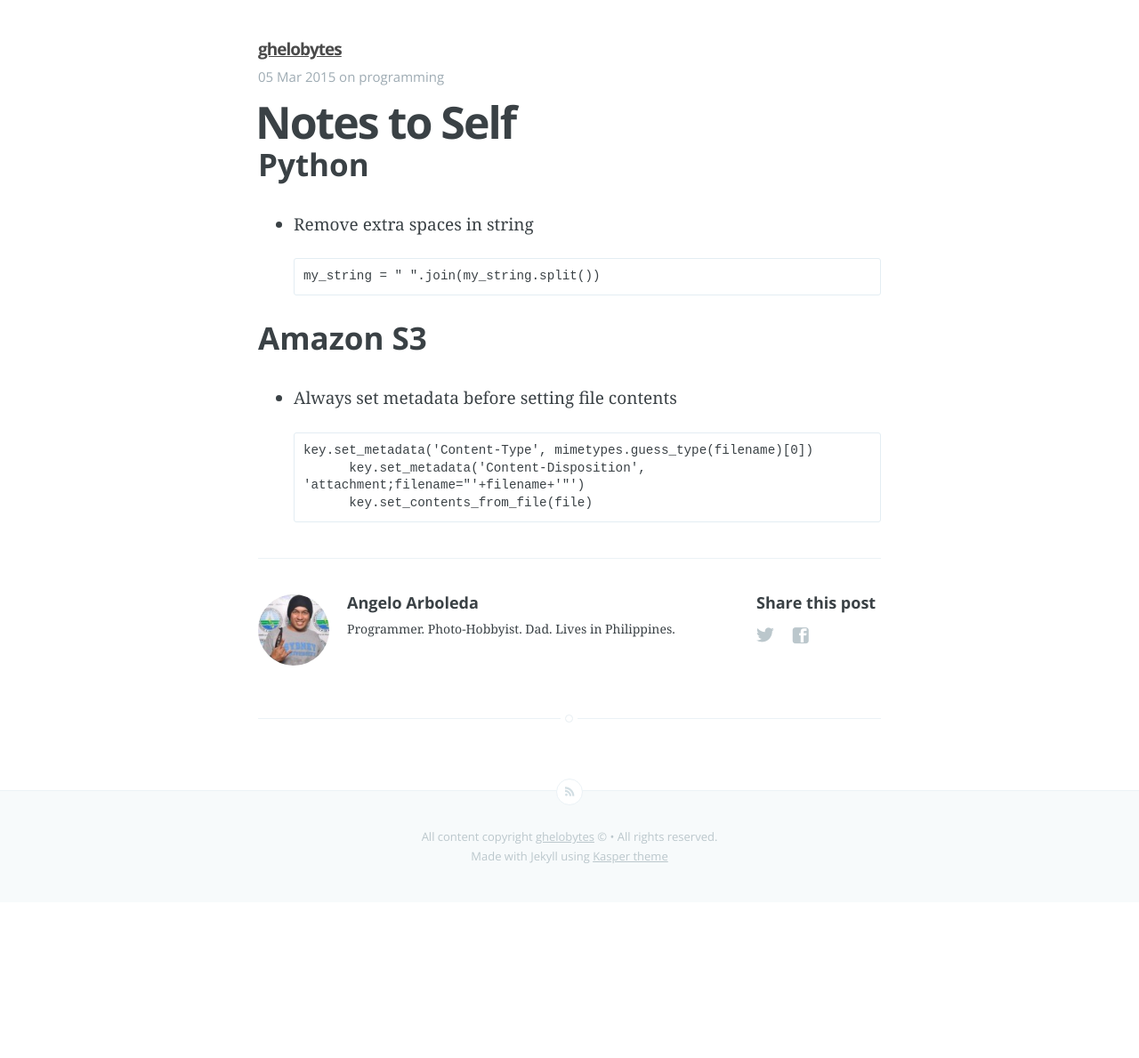
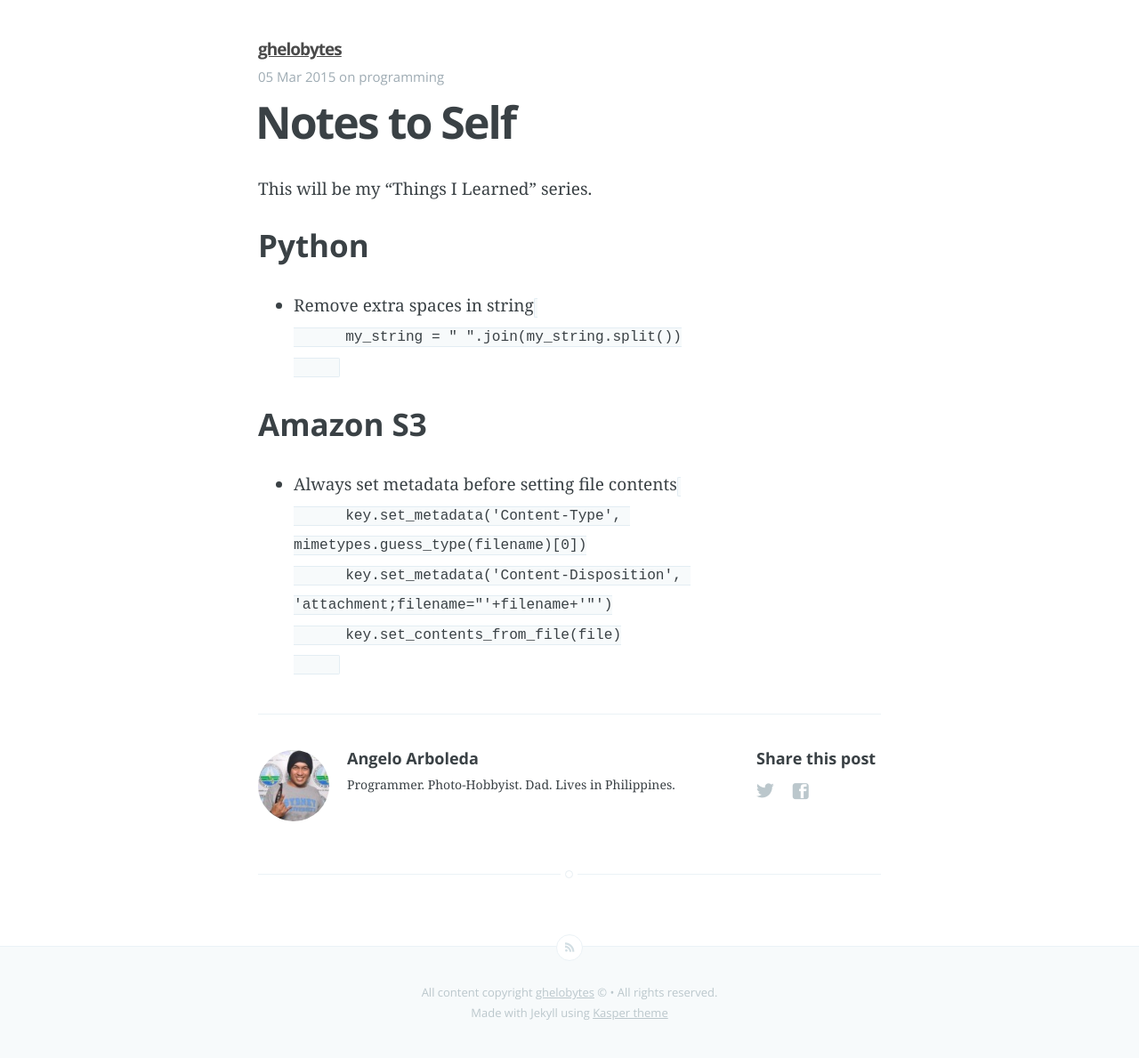
Before and after one commit to ghelobytes/ghelobytes.github.io, a Jekyll site: the page built from _posts/2015-03-05-notes-to-self.md, in a window 1280 px wide. Shown: the whole page at 89% size. Built offline with Jekyll 4.4.1, drawn with Linux system fonts in a browser that asks for light colours; Markdown is read by kramdown in place of the engine named in the settings; before the commit the page ends 1014 px from its top, so only the background shows below that.

Commit message:
Update 2015-03-05-notes-to-self.md

````diff
--- a/_posts/2015-03-05-notes-to-self.md
+++ b/_posts/2015-03-05-notes-to-self.md
@@ -5,17 +5,18 @@ date:   2015-03-05
 categories: programming
 ---
 
+This will be my "Things I Learned" series.
 
 ### Python
 - Remove extra spaces in string
-```
-my_string = " ".join(my_string.split())
-```
+        ```
+        my_string = " ".join(my_string.split())
+        ```
 
 ### Amazon S3
 - Always set metadata before setting file contents
-```
-key.set_metadata('Content-Type', mimetypes.guess_type(filename)[0])
+        ```
+        key.set_metadata('Content-Type', mimetypes.guess_type(filename)[0])
         key.set_metadata('Content-Disposition', 'attachment;filename="'+filename+'"')
         key.set_contents_from_file(file)
-```
+        ```
````
